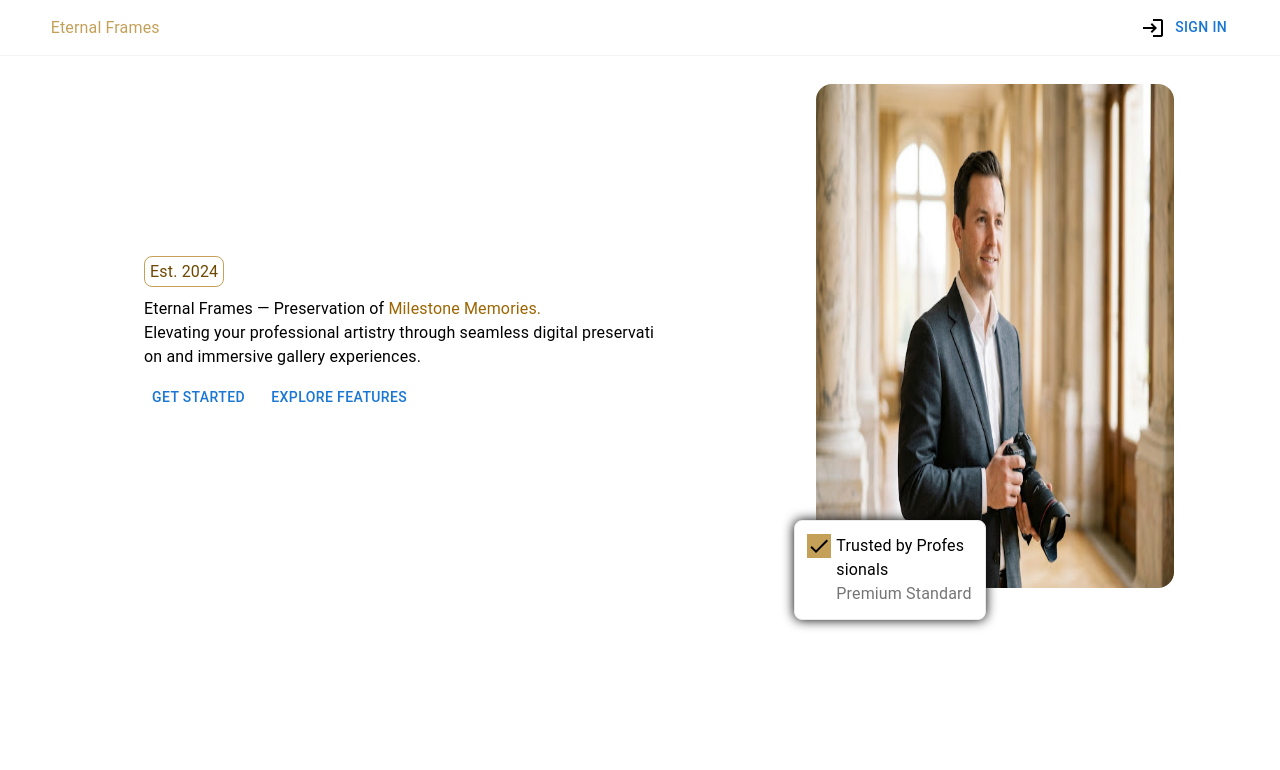
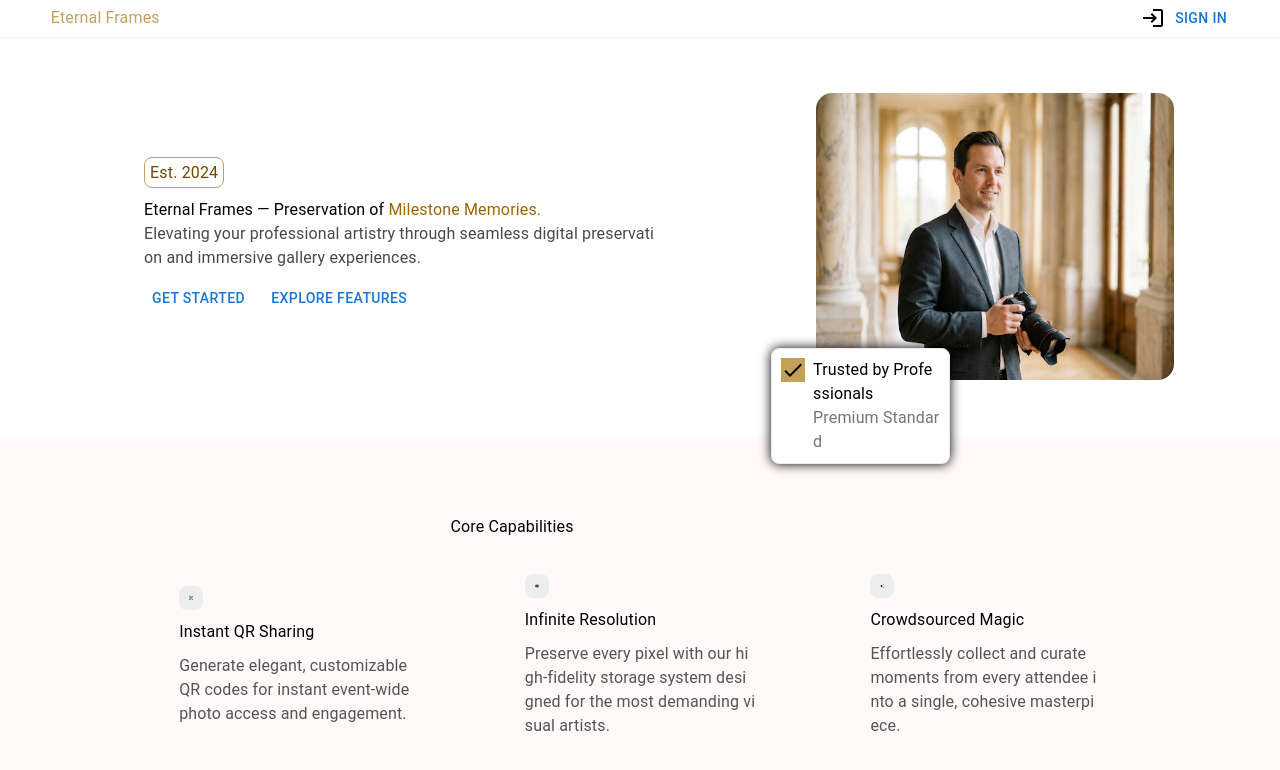
Before and after one commit to iamsumitkumar64/Eternal-Frames, a Next.js app in the folder frontend/: page / in a window 1280 px wide. Shown: the top 770 px of the page. Built offline with nearby package versions, Linux system fonts and the light colour scheme; no server answers.

Commit message:
capability section integrated

```diff
--- a/frontend/src/app/home.module.css
+++ b/frontend/src/app/home.module.css
@@ -2,8 +2,9 @@
     width: 100%;
     height: 100%;
     display: flex;
-    position: relative;
     flex-direction: column;
+    overflow: scroll;
+    gap: 5%;
 }
 
 .headerBox {
@@ -56,7 +57,7 @@
 }
 
 .businessInfoDescription {
-    color: rgb(0, 0, 0);
+    color: rgb(73, 73, 73);
 }
 
 .businessInfoButtons {
@@ -88,6 +89,7 @@
     display: flex;
     flex-direction: column;
     justify-content: center;
+    position: relative;
 }
 
 .buisnessInfoImageBox {
@@ -108,20 +110,21 @@
 }
 
 .buisnessInfoImageTagBox {
-    width: 15%;
+    width: 40%;
     display: flex;
     background-color: white;
     border: 1px solid rgb(234, 234, 234);
     box-shadow: 0 0 12px 0 black;
     border-radius: 8px;
-    padding: 1%;
-    gap: 3%;
+    padding: 2%;
+    gap: 5%;
     position: absolute;
-    top: 65%;
-    right: 23%;
+    top: 85%;
+    left: -10%;
 }
 
-.iconButton {
+.iconButton,
+.capabilityBoxIconButton {
     color: #000000;
     background-color: #C5A059;
 }
@@ -138,3 +141,59 @@
 .buisnessInfoImageTagInfop2 {
     color: rgb(117, 117, 117);
 }
+
+.coreCapabilites {
+    width: 100%;
+    height: 80%;
+    display: flex;
+    flex-direction: column;
+    justify-content: center;
+    background-color: #fff9f9;
+}
+
+.coreCapabilitesTitle {
+    width: 80%;
+    font-size: 2.5rem;
+    font-weight: 700;
+    text-align: center;
+    color: rgb(0, 0, 0);
+}
+
+.capabilityContainer {
+    width: 100%;
+    height: 50%;
+    display: flex;
+    flex-direction: row;
+    flex-wrap: wrap;
+    justify-content: center;
+    align-items: center;
+    padding: 0 5%;
+}
+
+.capabilityBoxIconButton {
+    font-size: 3rem;
+    fill: #6e4700;
+    background-color: #ededed;
+    border-radius: 8px;
+    padding: 10px;
+}
+
+.capabilityBox {
+    width: 30%;
+    height: fit-content;
+    display: flex;
+    flex-direction: column;
+    padding: 3% 5%;
+    gap: 10px;
+    aspect-ratio: 1/.3;
+}
+
+.capabilityTitle {
+    font-size: 1.5rem;
+    font-weight: 700;
+    color: rgb(0, 0, 0);
+}
+
+.capabilityDescription {
+    color: rgb(84, 84, 84);
+}
--- a/frontend/src/app/page.tsx
+++ b/frontend/src/app/page.tsx
@@ -3,6 +3,9 @@ import styles from './home.module.css';
 import HomeHeaderComp from '@/component/home-page/header/header';
 import Image from 'next/image';
 import CheckIcon from '@mui/icons-material/Check';
+import QrCodeScannerIcon from '@mui/icons-material/QrCodeScanner';
+import HighQualityIcon from '@mui/icons-material/HighQuality';
+import AutoAwesomeIcon from '@mui/icons-material/AutoAwesome';
 
 export default function HomePage() {
     return (
@@ -37,7 +40,6 @@ export default function HomePage() {
                 <Box className={styles.rightbusinessInfoBox}>
                     <Box className={styles.buisnessInfoImageBox}>
                         <Image src={'/home-page/rightBusinessInfo.jpg'} alt='rightBusinessInfo.jpg' width={100} height={100} className={styles.buisnessInfoImage} />
-
                     </Box>
 
                     <Box className={styles.buisnessInfoImageTagBox}>
@@ -52,7 +54,27 @@ export default function HomePage() {
             </Box>
 
             <Box className={styles.coreCapabilites}>
+                <Typography className={styles.coreCapabilitesTitle} >Core Capabilities</Typography>
 
+                <Box className={styles.capabilityContainer}>
+                    <Box className={styles.capabilityBox}>
+                        <QrCodeScannerIcon className={styles.capabilityBoxIconButton} />
+                        <Typography className={styles.capabilityTitle} >Instant QR Sharing</Typography>
+                        <Typography className={styles.capabilityDescription} >Generate elegant, customizable QR codes for instant event-wide photo access and engagement.</Typography>
+                    </Box>
+
+                    <Box className={styles.capabilityBox}>
+                        <HighQualityIcon className={styles.capabilityBoxIconButton} />
+                        <Typography className={styles.capabilityTitle} >Infinite Resolution</Typography>
+                        <Typography className={styles.capabilityDescription} >Preserve every pixel with our high-fidelity storage system designed for the most demanding visual artists.</Typography>
+                    </Box>
+
+                    <Box className={styles.capabilityBox}>
+                        <AutoAwesomeIcon className={styles.capabilityBoxIconButton} />
+                        <Typography className={styles.capabilityTitle} >Crowdsourced Magic</Typography>
+                        <Typography className={styles.capabilityDescription} >Effortlessly collect and curate moments from every attendee into a single, cohesive masterpiece.</Typography>
+                    </Box>
+                </Box>
             </Box>
         </Box>
     )
```
